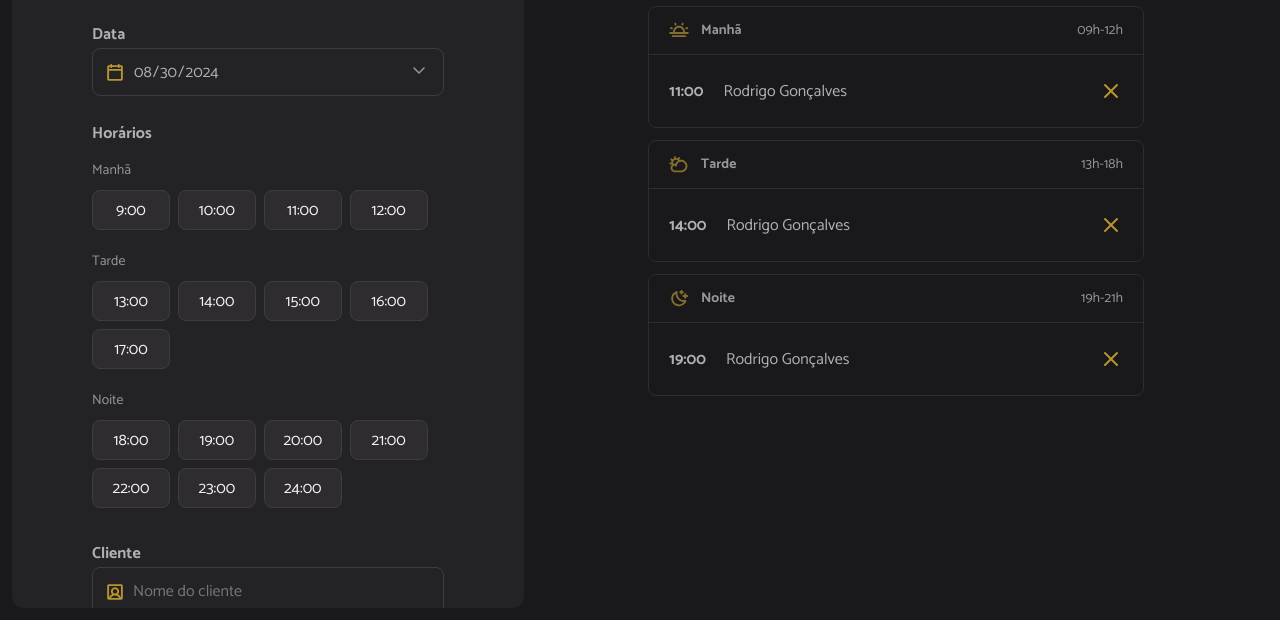
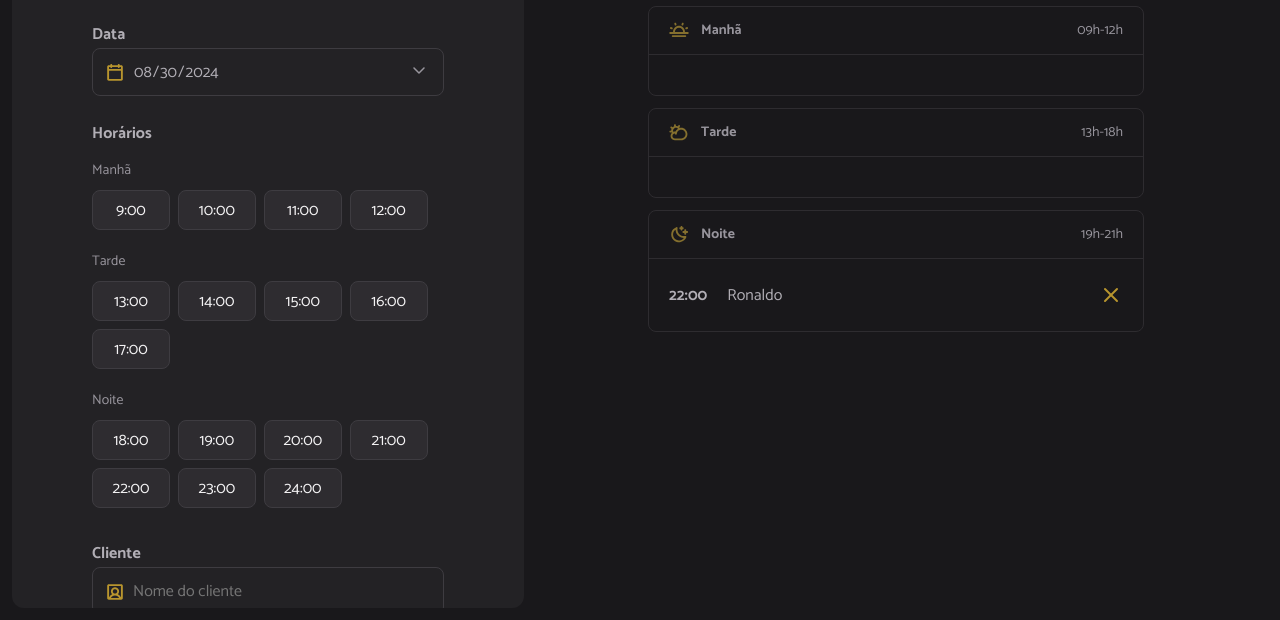
Before and after one commit to marlanfagun/projeto-hairday, a website built with webpack: page index.html in a window 1280 px wide. Shown: the part 180-800 px from the top of the page. Built offline with nearby package versions, Linux system fonts and the light colour scheme; data requests are answered from the project's data file.

Commit message:
Created the schedule and schedule list

```diff
--- a/server.json
+++ b/server.json
@@ -1,3 +1,19 @@
 {
-  "schedules": []
+  "schedules": [
+    {
+      "id": "1724897400255",
+      "name": "Marlan Fagundes",
+      "when": "2024-08-29T03:00:00.000Z"
+    },
+    {
+      "id": "1724899203642",
+      "name": "Jose",
+      "when": "2024-08-29T20:00:00.000Z"
+    },
+    {
+      "id": 1724983932454,
+      "name": "Ronaldo",
+      "when": "2024-08-30T22:00:00.000Z"
+    }
+  ]
 }
--- a/src/modules/form/submit.js
+++ b/src/modules/form/submit.js
@@ -1,53 +1,55 @@
-import dayjs from "dayjs"
+import dayjs from "dayjs";
 
-const form = document.querySelector("form")
-const clientName = document.getElementById("client")
-const selectedDate = document.getElementById("date")
+import { scheduleNew } from "../../services/schedule-new.js";
+
+const form = document.querySelector("form");
+const clientName = document.getElementById("client");
+const selectedDate = document.getElementById("date");
 
 //Data atual para formatar o input
-const inputToday = dayjs(new Date()).format("YYYY-MM-DD")
+const inputToday = dayjs(new Date()).format("YYYY-MM-DD");
 
 //Carregar a data atual e difini a data minima como sendo a data atual
-selectedDate.value = inputToday
-selectedDate.min = inputToday
+selectedDate.value = inputToday;
+selectedDate.min = inputToday;
 
-form.onsubmit = (event) => {
+form.onsubmit = async (event) => {
   //Previne o comportamento padrão de carregar a página
-  event.preventDefault()
+  event.preventDefault();
 
   try {
     //Recupera o nome do cliente
-    const name = clientName.value.trim()
+    const name = clientName.value.trim();
 
     //Verifica se o nome do cliente está preenchido
-    if(!name) {
-      return alert("Informe o nome do cliente!")
+    if (!name) {
+      return alert("Informe o nome do cliente!");
     }
 
     //Recupera o horário selecionado
-    const hourSelected = document.querySelector(".hour-selected")
+    const hourSelected = document.querySelector(".hour-selected");
 
     //Verifica se há horário selecionado
     if (!hourSelected) {
-      return alert("Selecione o horário")
+      return alert("Selecione o horário");
     }
 
     //Recupera somente a hora
-    const [hour] = hourSelected.innerText.split(":")
+    const [hour] = hourSelected.innerText.split(":");
 
     //Insere a hora na data
-    const when = dayjs(selectedDate.value).add(hour, "hour")
+    const when = dayjs(selectedDate.value).add(hour, "hour");
 
     //Gera um ID
-    const id = new Date().getTime()
+    const id = new Date().getTime();
 
-    console.log ({
+    await scheduleNew({
       id,
       name,
       when,
-    })
+    });
   } catch (error) {
-    alert("Não foi possível realizar o agendamento")
-    console.log(error)
+    alert("Não foi possível realizar o agendamento");
+    console.log(error);
   }
-}
+};
--- a/src/modules/schedules/load.js
+++ b/src/modules/schedules/load.js
@@ -1,11 +1,20 @@
+import { scheduleFetchByDay } from "../../services/schedule-fetch-by-day.js";
+import { schedulesShow } from "../schedules/show.js";
 import { hoursLoad } from "../form/hours-load.js";
 
 //Seleciona o input de data
 const selectedDate = document.getElementById("date");
 
-export function schedulesDay() {
+export async function schedulesDay() {
   //Obtém a data do input
-  const date = selectedDate.value
+  const date = selectedDate.value;
+
+  //Busca na API os agendamentos
+  const dailySchedules = await scheduleFetchByDay({ date });
+
+  //Exibe os agendamentos
+  schedulesShow({ dailySchedules });
+
   //Rendetiza as horas disponíveis
   hoursLoad({ date });
 }
--- /dev/null
+++ b/src/modules/schedules/show.js
@@ -0,0 +1,54 @@
+import dayjs from "dayjs";
+
+//Seleciona as sessões manhã, tarde e noite.
+const periodMorning = document.getElementById("period-morning");
+const periodAfternoon = document.getElementById("period-afternoon");
+const periodNight = document.getElementById("period-night");
+
+export function schedulesShow({dailySchedules}) {
+  try {
+    //Limpa as listas.
+    periodMorning.innerHTML = ""
+    periodAfternoon.innerHTML = ""
+    periodNight.innerHTML = ""
+
+    //Renderiza os agendamentos por período.
+    dailySchedules.forEach((schedule) => {
+      const item = document.createElement("li")
+      const time = document.createElement("strong")
+      const name = document.createElement("span")
+
+      //Adiciona o id do agendamento.
+      item.setAttribute("data-id", schedule.id)
+
+      time.textContent = dayjs(schedule.when).format("HH:mm")
+      name.textContent = schedule.name
+
+      //Cria ícone de cancelar o agendamento.
+      const cancelIcon = document.createElement("img")
+      cancelIcon.classList.add("cancel-icon")
+      cancelIcon.setAttribute("src", "./src/assets/cancel.svg")
+      cancelIcon.setAttribute("alt", "Cancelar")
+
+      //Adicionar o tempo, nome e ícone no item
+      item.append(time, name, cancelIcon)
+
+      //Obtém somente a hora
+      const hour = dayjs(schedule.when).hour()
+
+      //Renderiza o agendamento na sessão (manhã, tarde e noite)
+      if(hour <= 12) {
+        periodMorning.appendChild(item)
+      } else if (hour > 12 && hour <= 18) {
+        periodAfternoon.appendChild(item)
+      } else {
+        periodNight.appendChild(item)
+      }
+    })
+
+
+  } catch (error) {
+    alert("Não foi possível exibir os agendamentos")
+    console.log(error)
+  }
+}
--- /dev/null
+++ b/src/services/api-config.js
@@ -0,0 +1,3 @@
+export const apiConfig = {
+  baseURL: "http://localhost:3333",
+}
--- /dev/null
+++ b/src/services/schedule-fetch-by-day.js
@@ -0,0 +1,22 @@
+import dayjs from "dayjs"
+import { apiConfig } from "./api-config.js";
+
+export async function scheduleFetchByDay({ date }) {
+  try {
+    //Faz a requisição.
+    const response = await fetch(`${apiConfig.baseURL}/schedules`);
+
+    //Convert para JSON
+    const data = await response.json();
+
+    //Filtra os agendamentos pelo dia selecionado
+    const dailySchedules = data.filter((schedule) =>
+      dayjs(date).isSame(schedule.when, "day")
+    );
+
+    return dailySchedules;
+  } catch (error) {
+    console.log(error);
+    alert("Oops! Não foi possível buscar os agendamentos do dia selecionado.");
+  }
+}
--- /dev/null
+++ b/src/services/schedule-new.js
@@ -0,0 +1,19 @@
+import { apiConfig } from "./api-config.js";
+
+export async function scheduleNew({ id, name, when }) {
+  try {
+    //Faz a requisição para enviar os dados do agendamento
+    await fetch(`${apiConfig.baseURL}/schedules`, {
+      method: "POST",
+      headers: {
+        "Content-Type": "application/json",
+      },
+      body: JSON.stringify({ id, name, when }),
+    });
+    //Exibe mensagem de agendamento realizado.
+    alert("Agendamento realizado com sucesso!")
+  } catch (error) {
+    console.log(error)
+    alert("Oops! Não foi possível agendar. Tente novamente mais tarde.");
+  }
+}
```
Also changed, not shown: index.html (+6 -7 lines).
